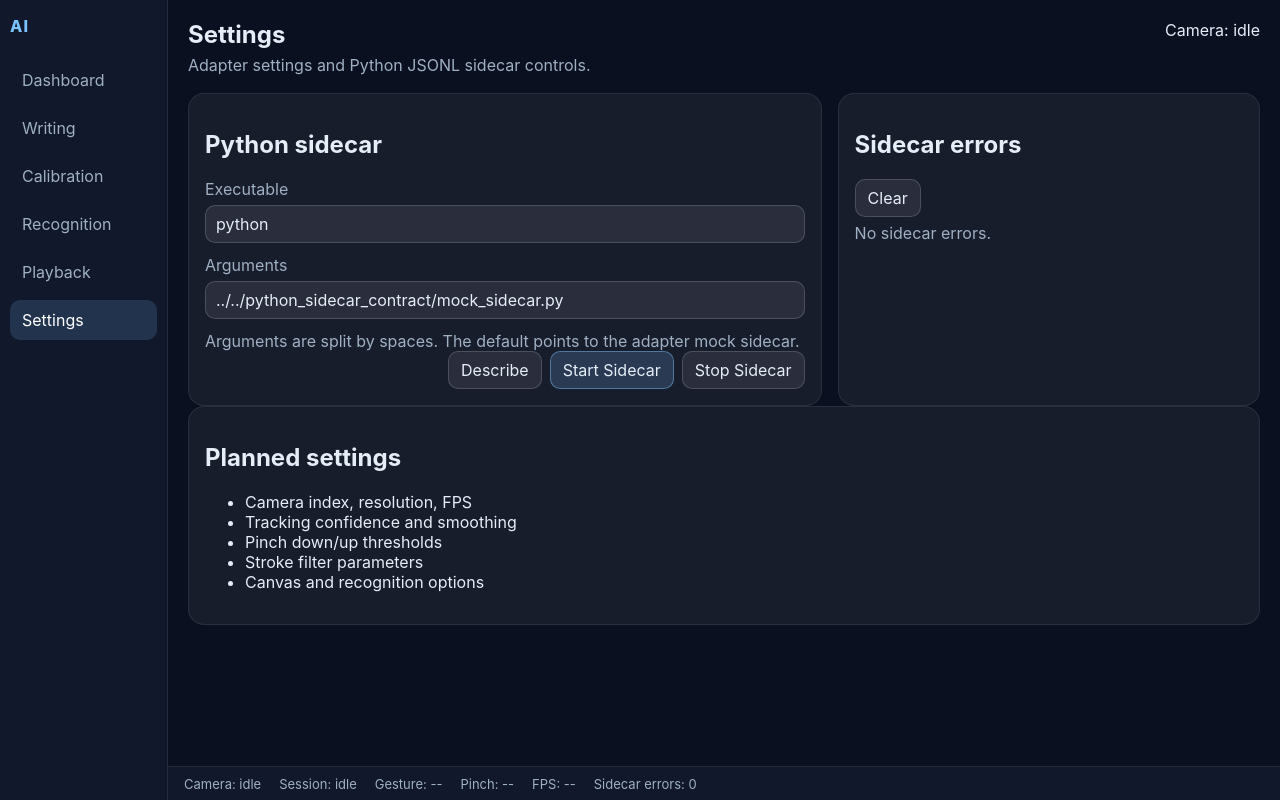
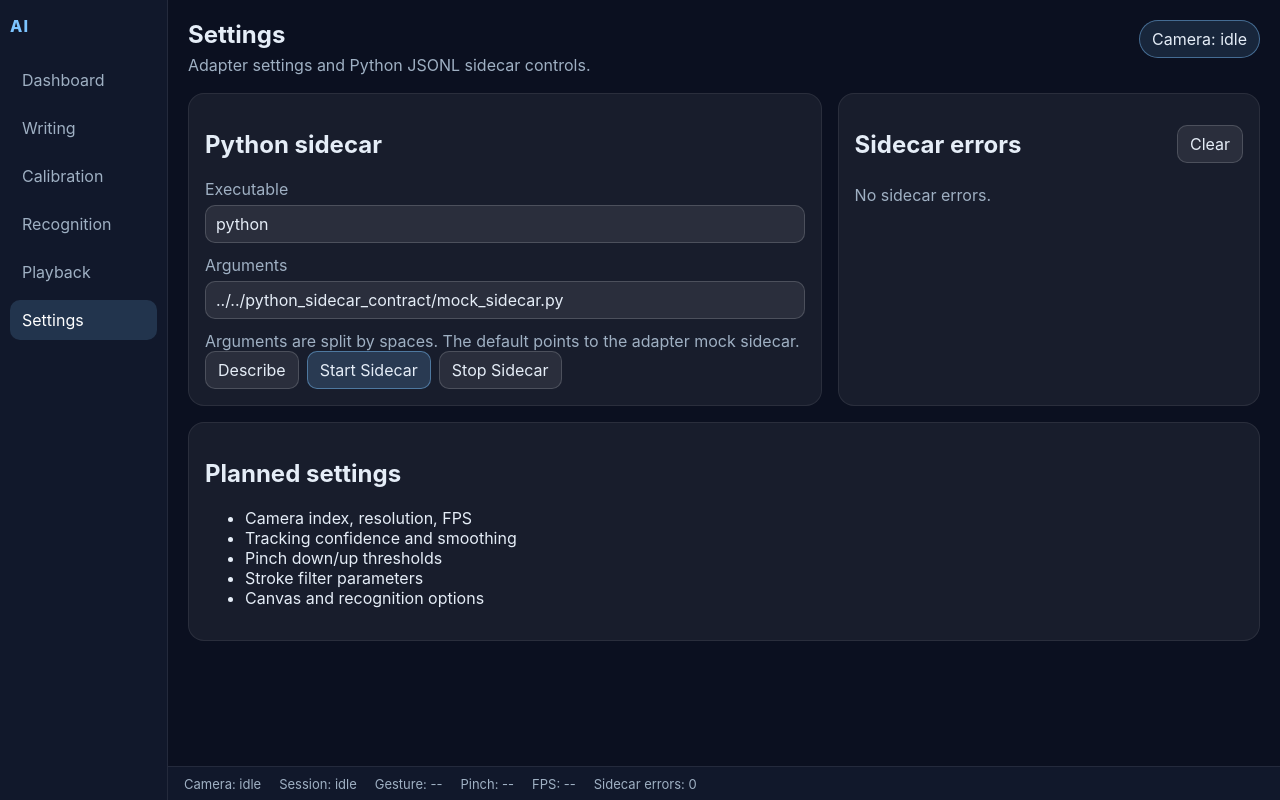
Before and after one commit to DJYDN/AirInk, a React (Vite) app in the folder handconsole_adapter/apps/desktop/: page /settings in a window 1280 px wide. Built offline with nearby package versions, Linux system fonts and the light colour scheme.

Commit message:
Style adapter sidecar settings and error list

```diff
--- a/handconsole_adapter/apps/desktop/src/index.css
+++ b/handconsole_adapter/apps/desktop/src/index.css
@@ -197,6 +197,10 @@ select {
   justify-content: flex-end;
 }
 
+.mock-controls.left {
+  justify-content: flex-start;
+}
+
 .btn {
   border: 1px solid rgba(255, 255, 255, 0.16);
   border-radius: 10px;
@@ -229,13 +233,34 @@ select {
   min-width: 84px;
 }
 
-.session-list {
+.status-pill {
+  color: #e5edf7;
+  border: 1px solid rgba(124, 196, 255, 0.45);
+  background: rgba(124, 196, 255, 0.12);
+  border-radius: 999px;
+  padding: 8px 12px;
+}
+
+.panel-header-row {
+  display: flex;
+  align-items: center;
+  justify-content: space-between;
+  gap: 12px;
+}
+
+.settings-notes {
+  margin-top: 16px;
+}
+
+.session-list,
+.error-list {
   display: flex;
   flex-direction: column;
   gap: 10px;
 }
 
-.session-row {
+.session-row,
+.error-row {
   display: flex;
   align-items: center;
   justify-content: space-between;
@@ -246,12 +271,30 @@ select {
   cursor: pointer;
 }
 
+.error-row {
+  align-items: flex-start;
+  flex-direction: column;
+  cursor: default;
+  border-color: rgba(255, 92, 92, 0.24);
+}
+
+.error-row code {
+  width: 100%;
+  white-space: pre-wrap;
+  word-break: break-word;
+  color: #ffb4b4;
+  background: rgba(255, 92, 92, 0.08);
+  border-radius: 8px;
+  padding: 8px;
+}
+
 .session-row.selected,
 .session-row:hover {
   background: rgba(124, 196, 255, 0.12);
 }
 
-.session-row small {
+.session-row small,
+.error-row small {
   display: block;
   margin-top: 4px;
   color: #9fb0c3;
```
